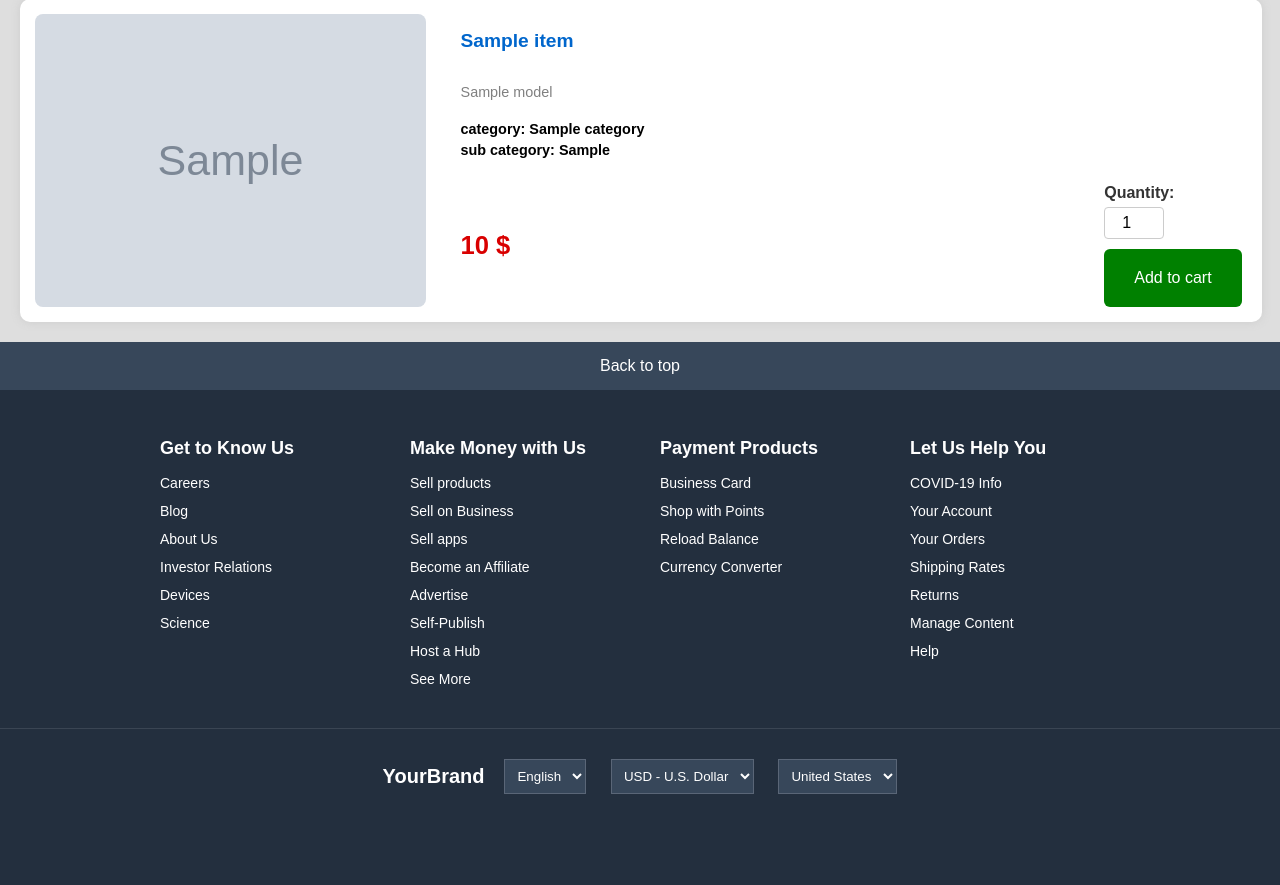
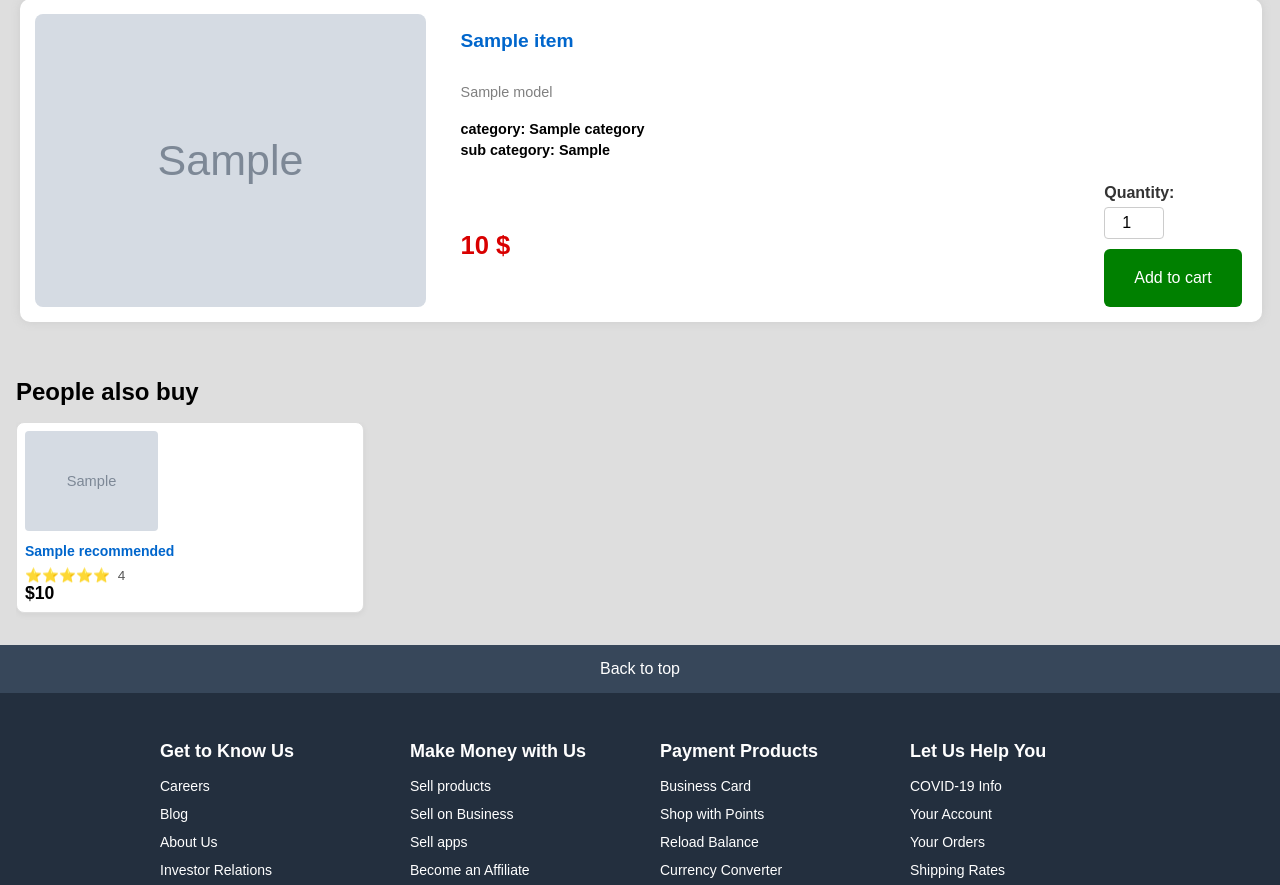
Before and after one commit to khaireddine99/Kamazon, a Django app: template shop/templates/shop/detail.html in a window 1280 px wide. Shown: the part 105-990 px from the top of the page. Before the commit the page ends 899 px from the top, so only its background shows below. Run offline with Django 3.2, Linux system fonts and the light colour scheme; the template is opened without the code that fills it: most values are stand-ins (such as "Sample title", 1, 10 or a date in 2020); grey boxes marked "Sample" are stand-in pictures.

Commit message:
added front end for the commended items

```diff
--- a/shop/templates/shop/detail.html
+++ b/shop/templates/shop/detail.html
@@ -31,4 +31,24 @@
     </div>
     </div>
 </div>
+
+<div class="recommendation-section">
+  <h2 class="recommendation-title">People also buy</h2>
+  <div class="recommendation-scroll">
+
+    {% for recommended in recommended_items %}
+    <div class="product-card">
+      <img src="{{ recommended.image }}" alt="Product 1" class="product-image">
+      <a href="{% url 'shop:item_detail' slug=recommended.slug %}" class="item-title-container">
+        <h3 class="product-title" style="color: #0066cc;">{{recommended}}</h3>
+      </a>
+      <div class="product-rating">⭐⭐⭐⭐⭐ <span class="product-review-count">{{recommended.rating}}</span></div>
+      <div class="product-prices">
+        <span class="product-price">${{recommended.price}}</span>
+      </div>
+    </div>
+    {% endfor %}
+  </div>
+</div>
+
 {% endblock content %}
--- a/shop/utils/recommendation.py
+++ b/shop/utils/recommendation.py
@@ -4,7 +4,6 @@ def update_recommendations(item_ids):
     """
     For each item, increment co-purchase score with all other items in the cart.
     """
-    print("adding items to the redis database -----------------------------------------------")
     for i in item_ids:
         for j in item_ids:
             if i != j:
--- a/static/css/style.css
+++ b/static/css/style.css
@@ -739,4 +739,90 @@ nav {
     color: #777;
 }
 
-/* Item detail page styles */
+/* recommendation area styles */
+.recommendation-section {
+  padding: 1rem;
+}
+
+.recommendation-title {
+  font-size: 1.5rem;
+  font-weight: bold;
+  margin-bottom: 1rem;
+}
+
+.recommendation-scroll {
+  display: flex;
+  overflow-x: auto;
+  gap: 1rem;
+  padding-bottom: 1rem;
+}
+
+.product-card {
+  width: 330px;
+  border: 1px solid #ddd;
+  border-radius: 8px;
+  background-color: white;
+  padding: 0.5rem;
+  box-shadow: 0 2px 6px rgba(0, 0, 0, 0.05);
+  flex-shrink: 0;
+}
+
+.product-image {
+  width: auto;
+  height: 100px;
+  object-fit: cover;
+  border-radius: 4px;
+}
+
+.product-title {
+  font-size: 0.875rem;
+  margin: 0.5rem 0;
+  font-weight: 600;
+}
+
+.product-title:hover {
+  color: #b21be5;
+}
+
+.product-rating {
+  color: #ffa500;
+  font-size: 0.85rem;
+}
+
+.product-review-count {
+  color: #555;
+  margin-left: 0.25rem;
+}
+
+.limited-deal {
+  background-color: #e60023;
+  color: white;
+  font-size: 0.75rem;
+  padding: 0.2rem 0.4rem;
+  border-radius: 3px;
+  margin: 0.25rem 0;
+  display: inline-block;
+}
+
+.product-prices {
+  display: flex;
+  align-items: baseline;
+  gap: 0.25rem;
+  font-weight: bold;
+}
+
+.product-discount {
+  color: red;
+  font-size: 0.875rem;
+}
+
+.product-price {
+  font-size: 1.1rem;
+  color: #000;
+}
+
+.product-original-price {
+  font-size: 0.75rem;
+  color: #666;
+  text-decoration: line-through;
+}
```
Also changed, not shown: shop/views.py (+7 -0 lines), db.sqlite3, notes.txt (line endings or trailing spaces).
